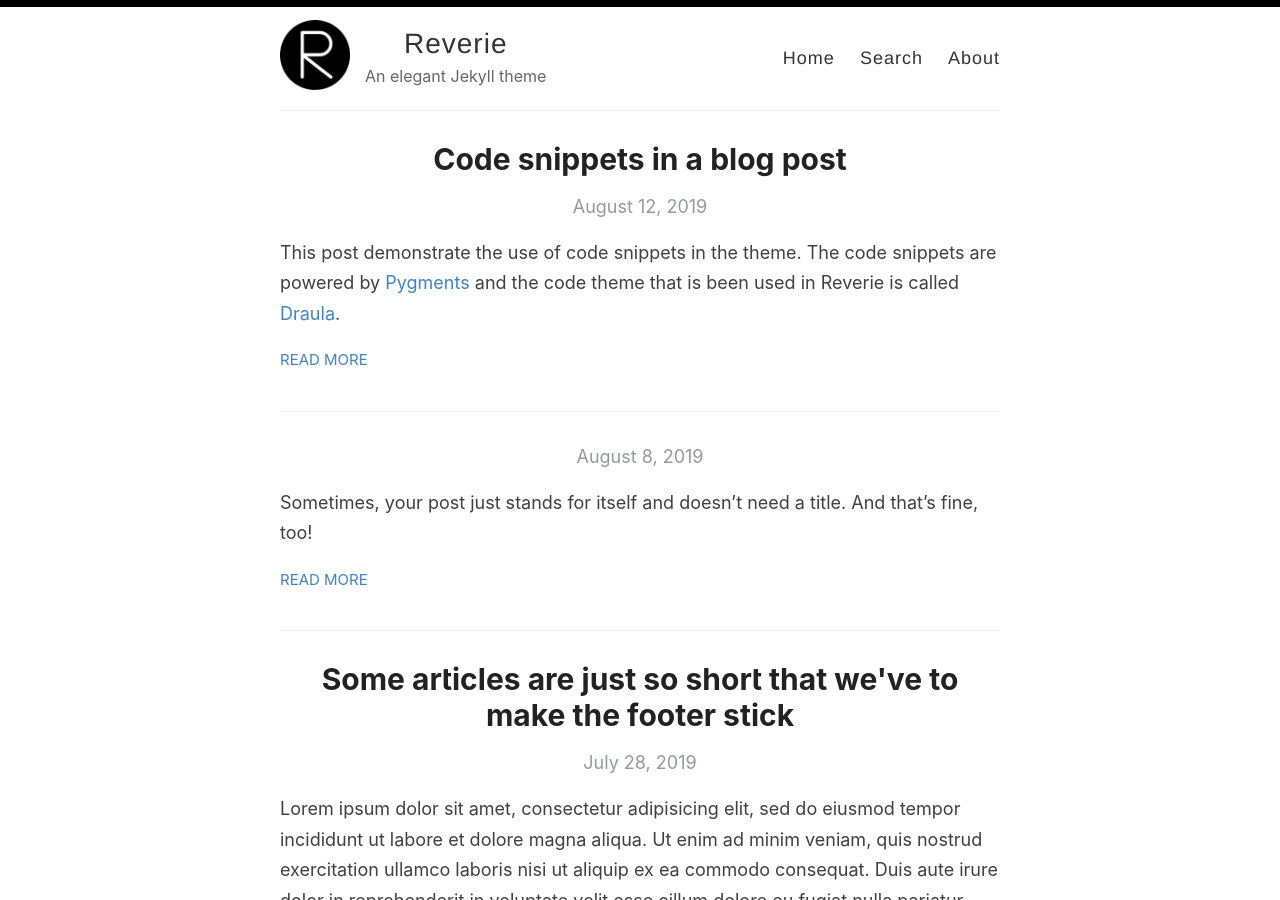
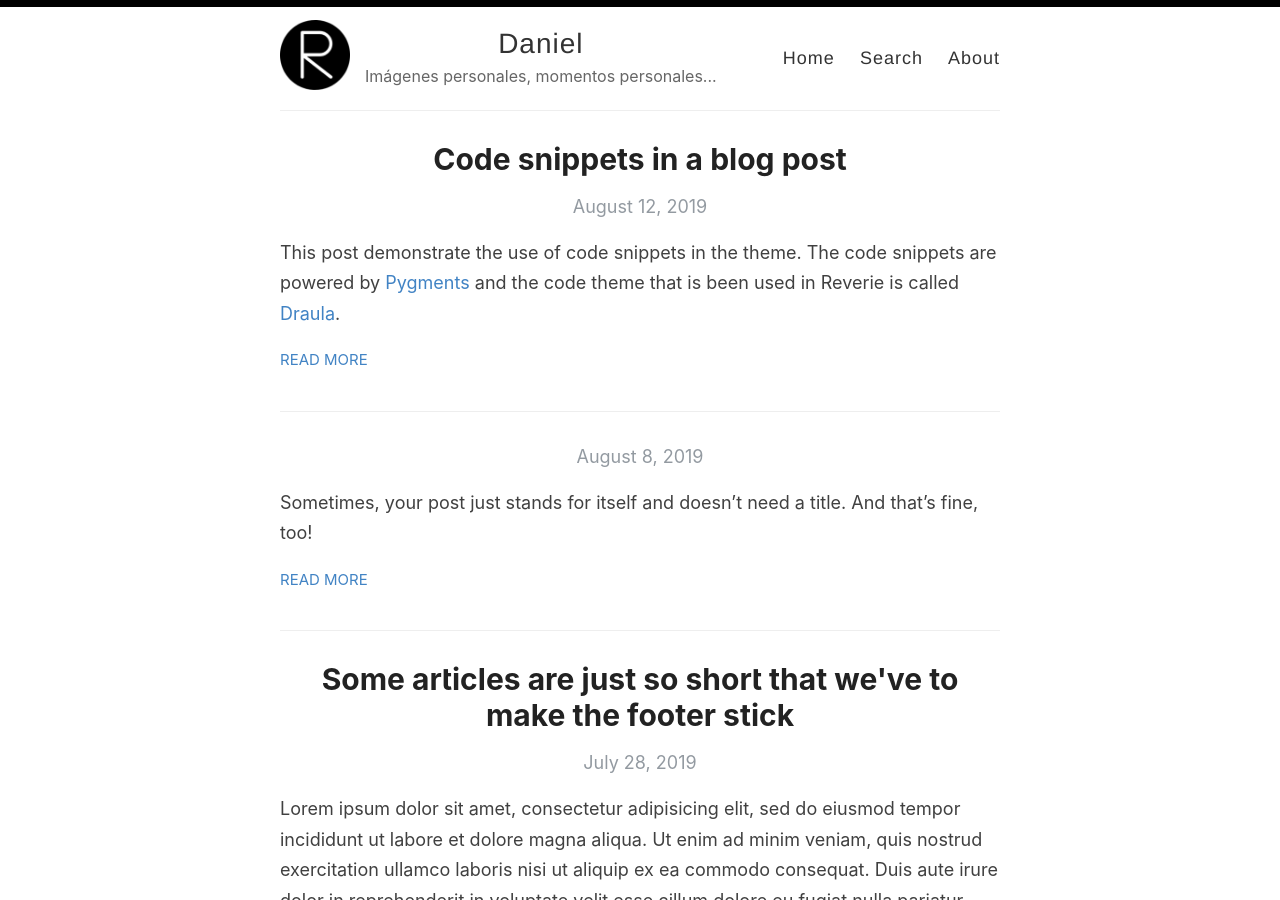
Before and after one commit to daeshu/ra, a Jekyll site: the page built from index.html, in a window 1280 px wide and 900 px high. Built offline with Jekyll 4.4.1, drawn with Linux system fonts in a browser that asks for light colours; the list of posts is cut into pages by our own code.

Commit message:
Update _config.yml

```diff
--- a/_config.yml
+++ b/_config.yml
@@ -3,13 +3,13 @@
 #
 
 # Name of your site (displayed in the header)
-name: Reverie
+name: Daniel
 
 # Name of the author
-author: Amit Merchant
+author: Daniel Escobar
 
 # Short bio or description (displayed in the header)
-description: An elegant Jekyll theme
+description: Imágenes personales, momentos personales...
 
 # URL of your avatar or profile pic (you could use your GitHub profile pic)
 avatar: /images/reverie.png
@@ -45,8 +45,8 @@ google_analytics: UA-43339302-11
 
 # Your website URL (e.g. http://amitmerchant1990.github.io or http://www.amitmerchant.com)
 # Used for Sitemap.xml and your RSS feed
-url: http://www.amitmerchant.com/reverie
-enforce_ssl: https://www.amitmerchant.com/reverie
+url: https://daeshu.github.io/ra/
+enforce_ssl: https://daeshu.github.io/ra/
 
 # If you're hosting your site at a Project repository on GitHub pages
 # (http://yourusername.github.io/repository-name)
```
